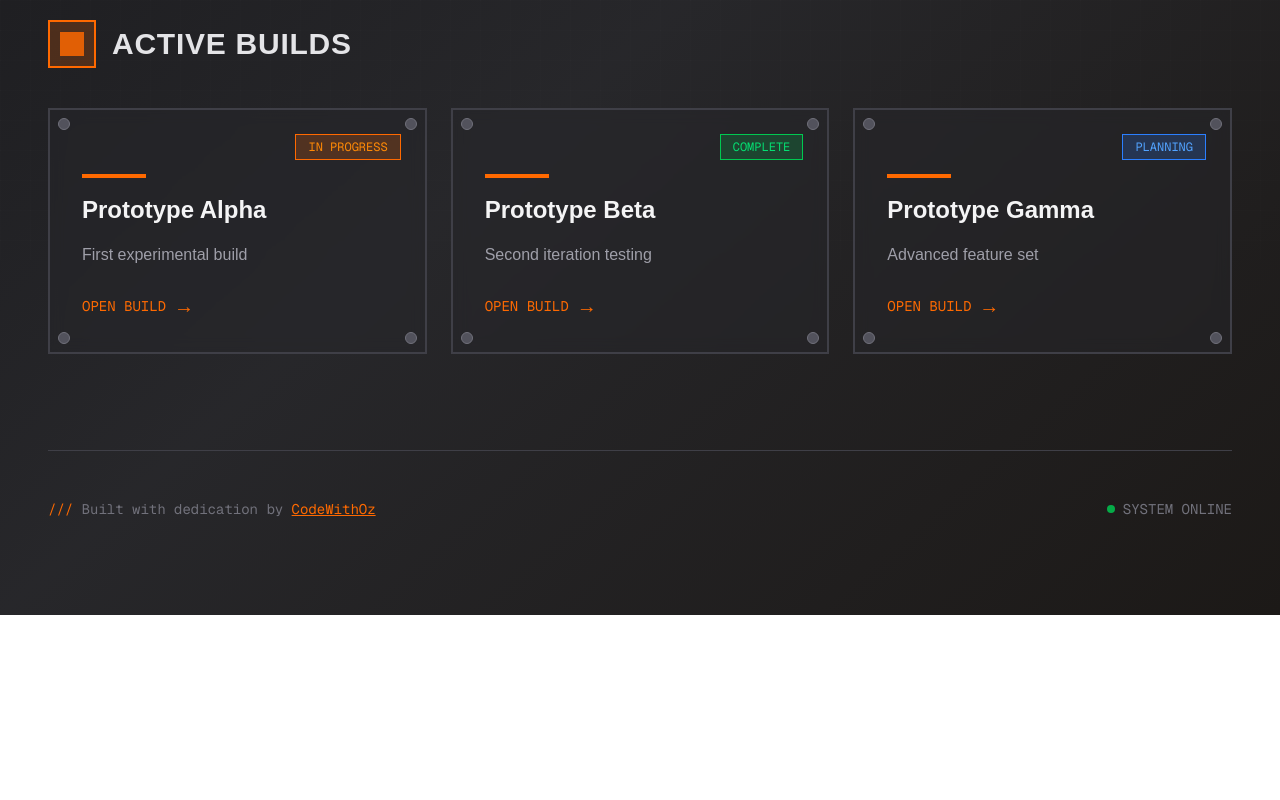
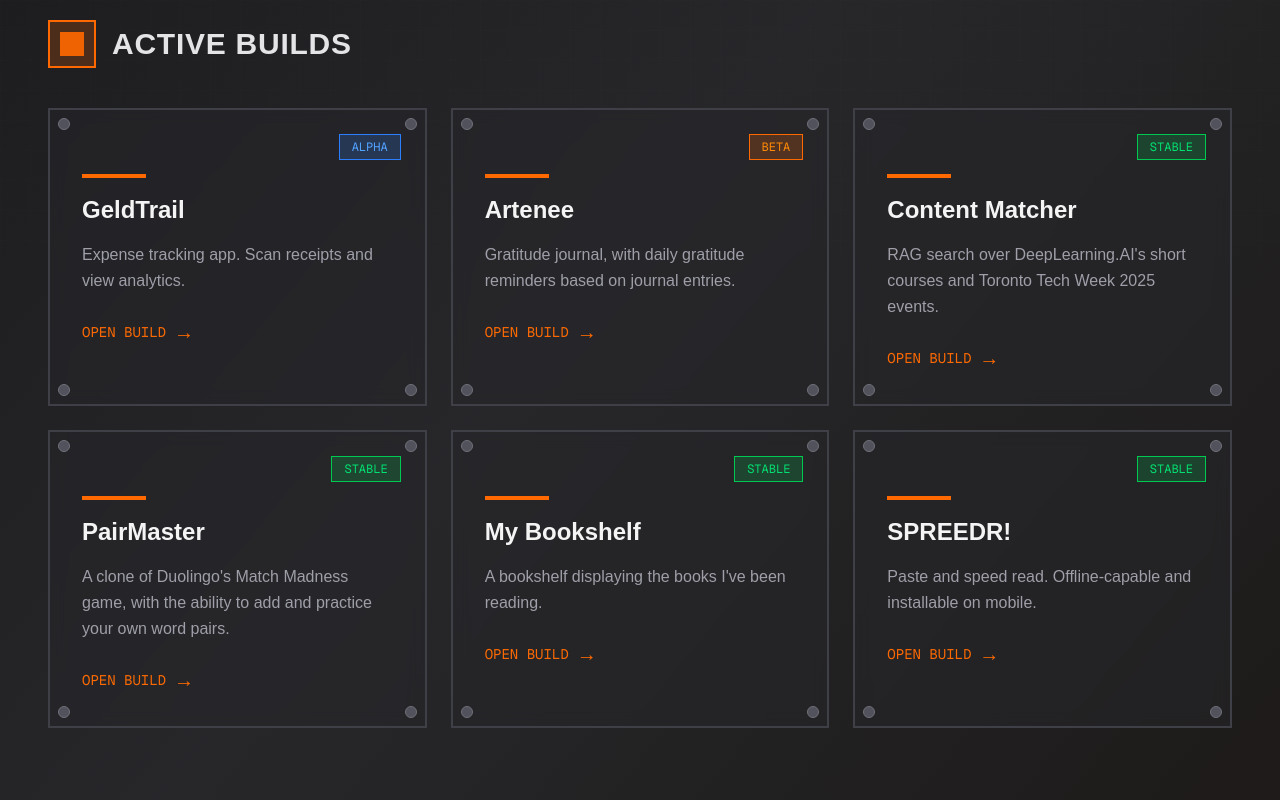
Before and after one commit to CodeWithOz/prototypes-haus, a Next.js app: page / in a window 1280 px wide. Shown: the part 540-1340 px from the top of the page. Before the commit the page ends 1155 px from the top, so only its background shows below. Built offline with nearby package versions, Linux system fonts and the light colour scheme.

Commit message:
feat: showcase my real projects

```diff
--- a/src/app/page.tsx
+++ b/src/app/page.tsx
@@ -1,27 +1,54 @@
 import Link from 'next/link';
 
-// Sample prototype data - replace with your actual prototypes
-const prototypes = [
+type PrototypeStatus = 'alpha' | 'beta' | 'stable';
+
+type Prototype = {
+  name: string;
+  description: string;
+  url: string;
+  status: PrototypeStatus;
+};
+
+const prototypes: Prototype[] = [
   {
-    id: 1,
-    name: 'Prototype Alpha',
-    description: 'First experimental build',
-    url: '#',
-    status: 'In Progress',
+    name: 'GeldTrail',
+    description: 'Expense tracking app. Scan receipts and view analytics.',
+    url: 'https://geldtrail.prototypes.haus',
+    status: 'alpha',
   },
   {
-    id: 2,
-    name: 'Prototype Beta',
-    description: 'Second iteration testing',
-    url: '#',
-    status: 'Complete',
+    name: 'Artenee',
+    description:
+      'Gratitude journal, with daily gratitude reminders based on journal entries.',
+    url: 'https://artenee.ucheoz.tech',
+    status: 'beta',
   },
   {
-    id: 3,
-    name: 'Prototype Gamma',
-    description: 'Advanced feature set',
-    url: '#',
-    status: 'Planning',
+    name: 'Content Matcher',
+    description:
+      "RAG search over DeepLearning.AI's short courses and Toronto Tech Week 2025 events.",
+    url: 'https://matcher.ucheoz.tech',
+    status: 'stable',
+  },
+  {
+    name: 'PairMaster',
+    description:
+      "A clone of Duolingo's Match Madness game, with the ability to add and practice your own word pairs.",
+    url: 'https://pairmaster.ucheoz.tech',
+    status: 'stable',
+  },
+  {
+    name: 'My Bookshelf',
+    description: "A bookshelf displaying the books I've been reading.",
+    url: 'https://halfbaked.ucheoz.tech',
+    status: 'stable',
+  },
+  {
+    name: 'SPREEDR!',
+    description:
+      'Paste and speed read. Offline-capable and installable on mobile.',
+    url: 'https://spreedr.vercel.app/',
+    status: 'stable',
   },
 ];
 
@@ -106,7 +133,7 @@ export default function Home() {
           <div className='grid gap-6 sm:grid-cols-2 lg:grid-cols-3'>
             {prototypes.map((prototype, index) => (
               <a
-                key={prototype.id}
+                key={index}
                 href={prototype.url}
                 target='_blank'
                 rel='noopener noreferrer'
@@ -125,9 +152,9 @@ export default function Home() {
                 <div className='absolute top-6 right-6'>
                   <div
                     className={`px-3 py-1 text-xs font-mono border ${
-                      prototype.status === 'Complete'
+                      prototype.status === 'stable'
                         ? 'bg-green-500/20 border-green-500 text-green-400'
-                        : prototype.status === 'In Progress'
+                        : prototype.status === 'beta'
                         ? 'bg-orange-500/20 border-orange-500 text-orange-400'
                         : 'bg-blue-500/20 border-blue-500 text-blue-400'
                     }`}
```
